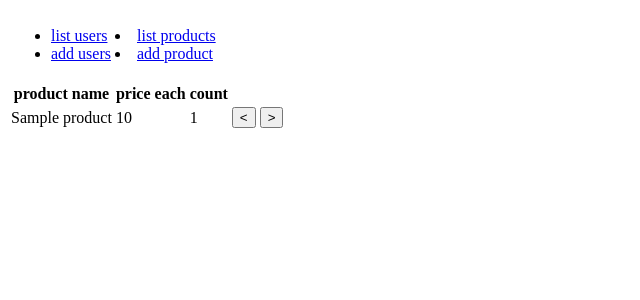
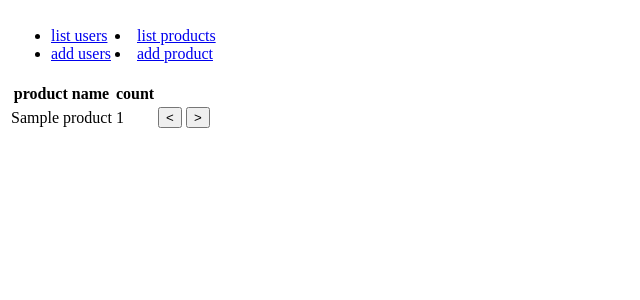
Before and after one commit to tulma95/ostoslistaSovellus, a Flask app: page /products/ in a window 1280 px wide. Shown: the top 300 px of the page, without its empty margins (0-640 px from the left). Run offline with Flask 2, Linux system fonts and the light colour scheme; tables that the repository leaves empty hold one stand-in row (values such as "Sample post").

```diff
--- a/application/products/models.py
+++ b/application/products/models.py
@@ -4,11 +4,9 @@ from application import db
 class Product(db.Model):
     id = db.Column(db.Integer, primary_key=True)
     name = db.Column(db.String(50), nullable=False)
-    price = db.Column(db.Integer, nullable=False)
     count = db.Column(db.Integer, nullable=False)
 
 
-def __init__(self, name, price, count):
+def __init__(self, name, count):
     self.name = name
-    self.price = price
     self.count = count
--- a/application/products/views.py
+++ b/application/products/views.py
@@ -1,11 +1,11 @@
 from application import app, db
 from flask import render_template, request, redirect, url_for
 from application.products.models import Product
-
+from application.products.forms import ProductForm
 
 @app.route("/products/new")
 def productsForm():
-    return render_template("products/new.html")
+    return render_template("products/new.html", form = ProductForm())
 
 
 @app.route("/products/<productId>/", methods=["POST"])
@@ -35,7 +35,6 @@ def productsList():
 @app.route("/products/", methods=["POST"])
 def productsCreate():
     newProduct = Product(name=request.form.get("name"),
-                         price=request.form.get("price"),
                          count=1)
 
     db.session().add(newProduct)
--- a/application/templates/products/list.html
+++ b/application/templates/products/list.html
@@ -2,13 +2,11 @@
 <table>
     <tr>
         <th>product name</th>
-        <th>price each</th>
         <th>count</th>
     </tr>
     {% for product in products %}
     <tr>
         <td>{{ product.name }}</td>
-        <td>{{ product.price }}</td>
         <td>{{ product.count }}</td>
         <td>
             <form method="POST" action="{{ url_for('productDecrease', productId = product.id) }}">
--- a/application/templates/products/new.html
+++ b/application/templates/products/new.html
@@ -1,7 +1,6 @@
 {% extends "layout.html" %} {% block body %}
 <form method="POST" action="{{ url_for('productsCreate') }}">
     <input type="text" name="name">
-    <input type="text" name="price">
     <input type="submit" value="add product">
 </form>
 {% endblock %}
```
